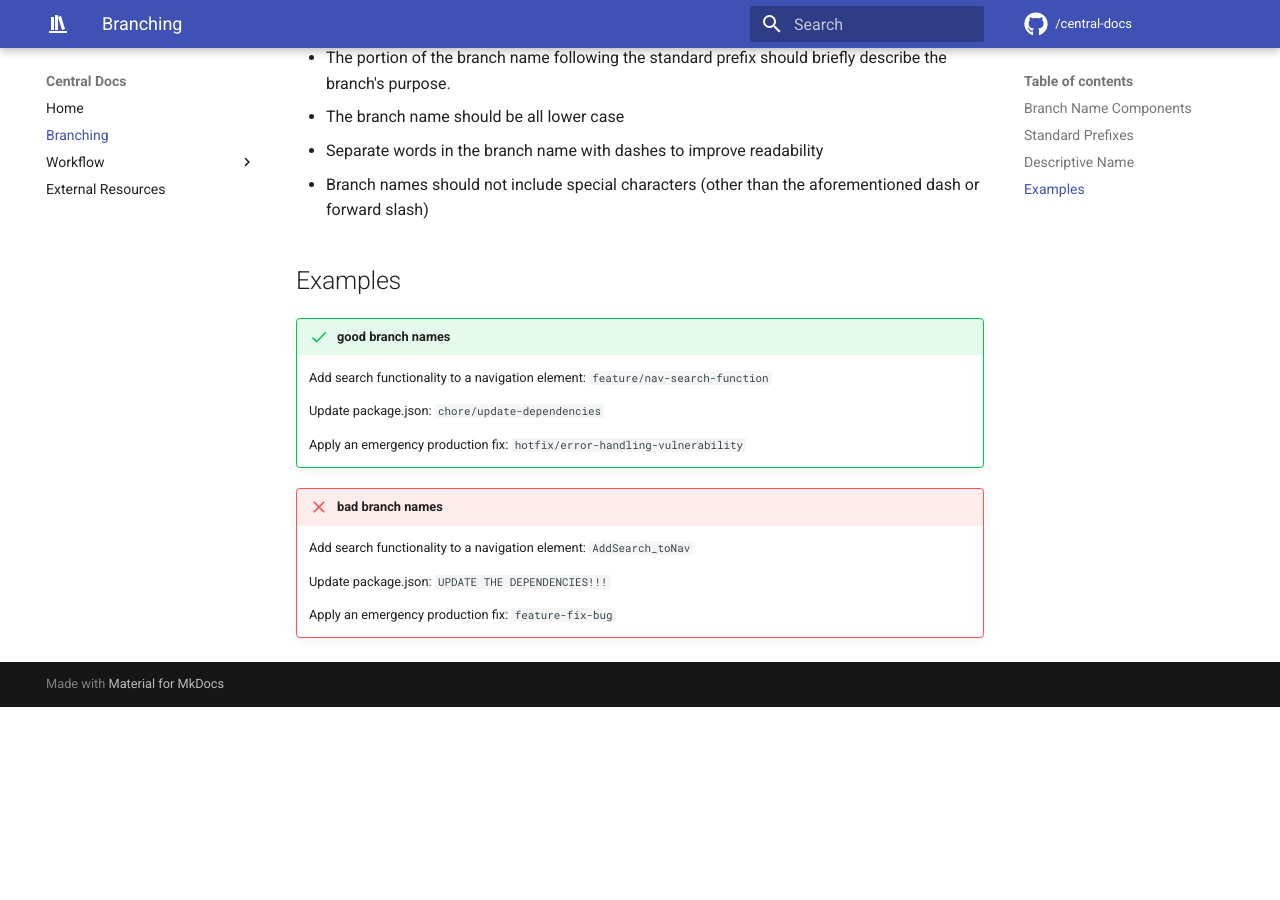
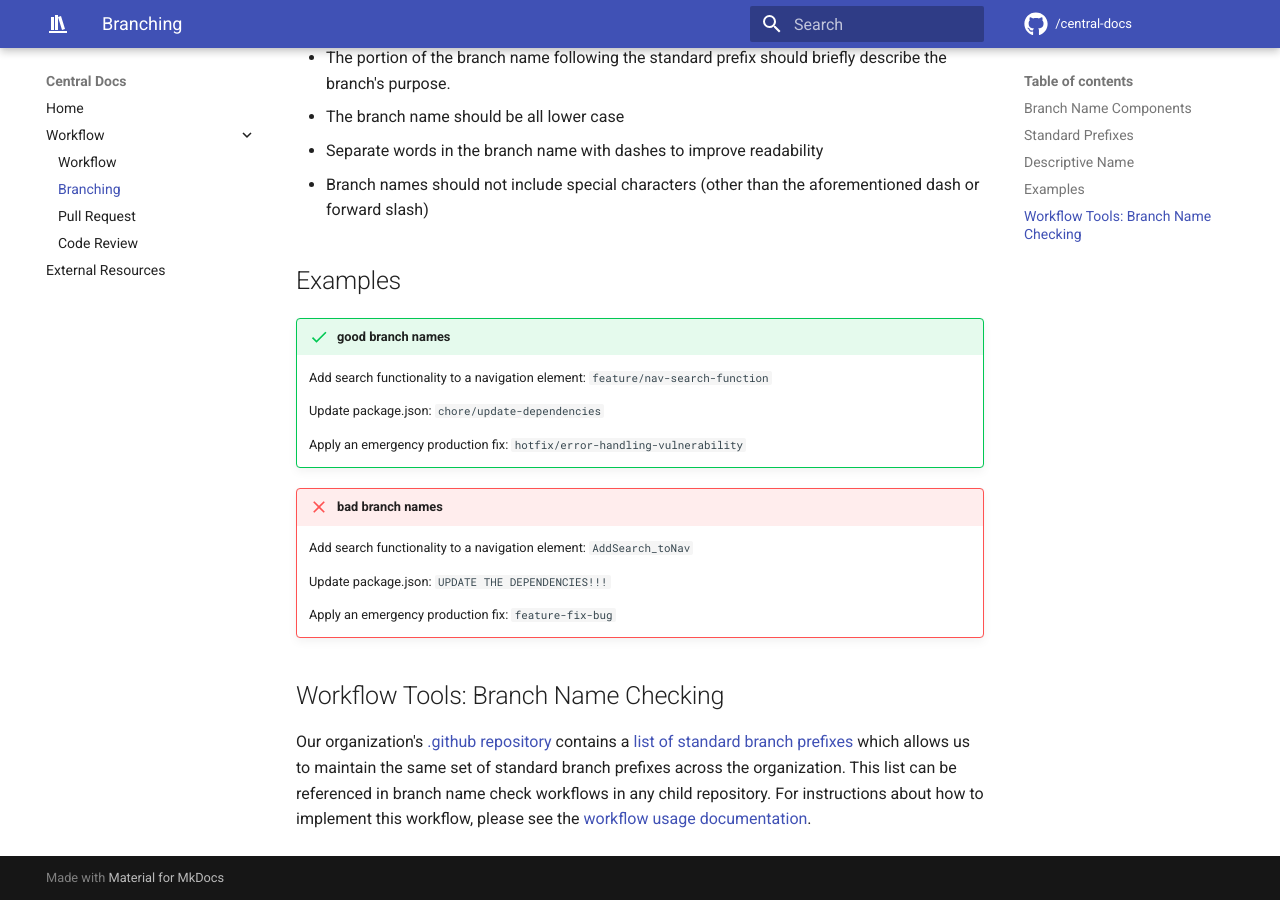
Before and after one commit to city-of-saint-louis/central-docs, an MkDocs documentation site: the page built from docs/branching.md, in a window 1280 px wide and 900 px high, scrolled down 1034 px. Built offline with MkDocs 1.6.1 and Material for MkDocs 9.7.7, drawn with Linux system fonts in a browser that asks for light colours; comment, search, counter and statistics services are not loaded; before the commit the page ends 1741 px from its top, so only the background shows below that.

Commit message:
Update the workflow section
- verbiage and formatting for pull request page
- updated branching section
- move branching under workflow

```diff
--- a/docs/branching.md
+++ b/docs/branching.md
@@ -53,3 +53,10 @@ the following standard prefixes:
 
     Apply an emergency production fix:
     `feature-fix-bug`
+
+## Workflow Tools: Branch Name Checking
+Our organization's [.github repository](https://github.com/city-of-saint-louis/.github) contains a [list
+of standard branch prefixes](https://github.com/city-of-saint-louis/.github/blob/main/config/allowed-prefixes.yml)
+which allows us to maintain the same set of standard branch prefixes across the organization.
+This list can be referenced in branch name check workflows in any child repository.
+For instructions about how to implement this workflow, please see the [workflow usage documentation](https://github.com/city-of-saint-louis/.github/blob/main/docs/branch-name-workflow-usage.md).
--- a/mkdocs.yml
+++ b/mkdocs.yml
@@ -18,9 +18,9 @@ plugins:
       add_icon: true
 nav:
   - Home: index.md
-  - Branching: branching.md
   - Workflow:
     - Workflow: workflow.md
+    - Branching: branching.md
     - Pull Request: pull-request.md
     - Code Review: code-review.md
   - External Resources: external-resources.md
```
Also changed, not shown: docs/pull-request.md (+2 -0 lines).
